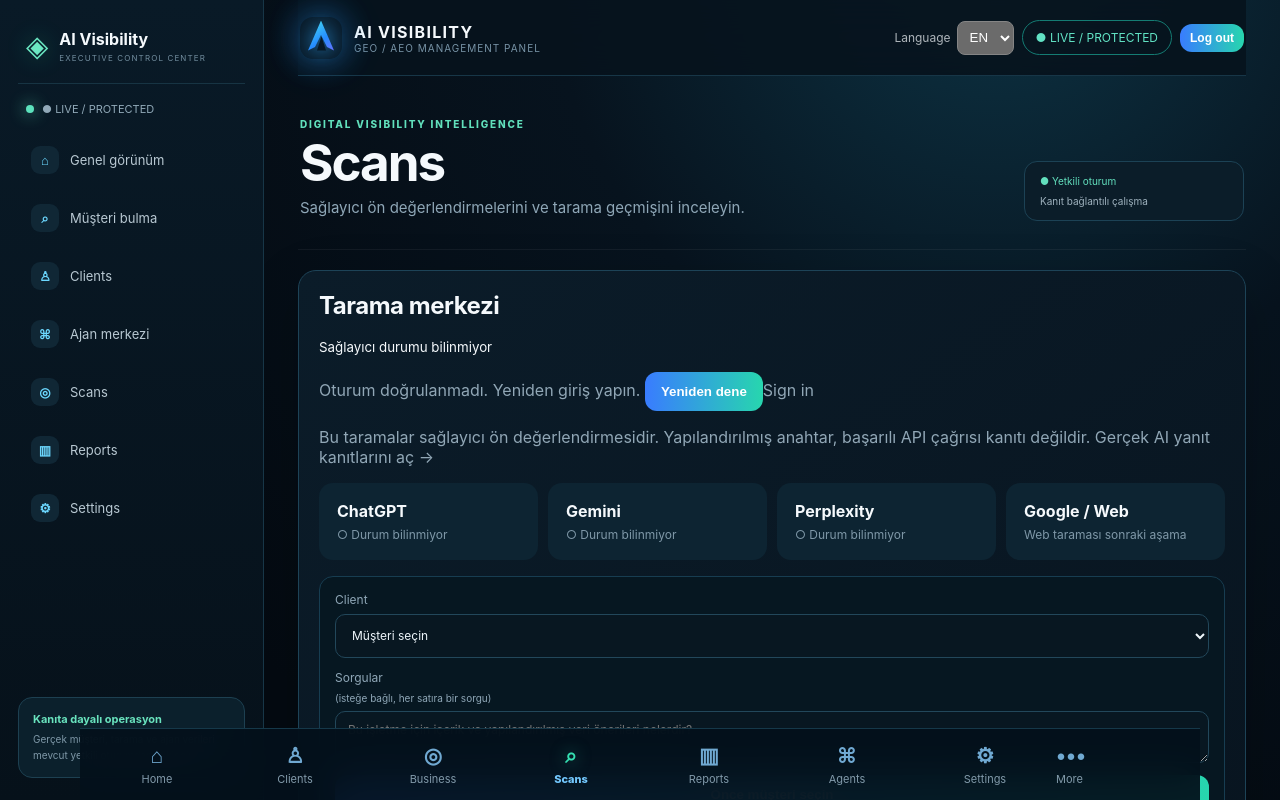
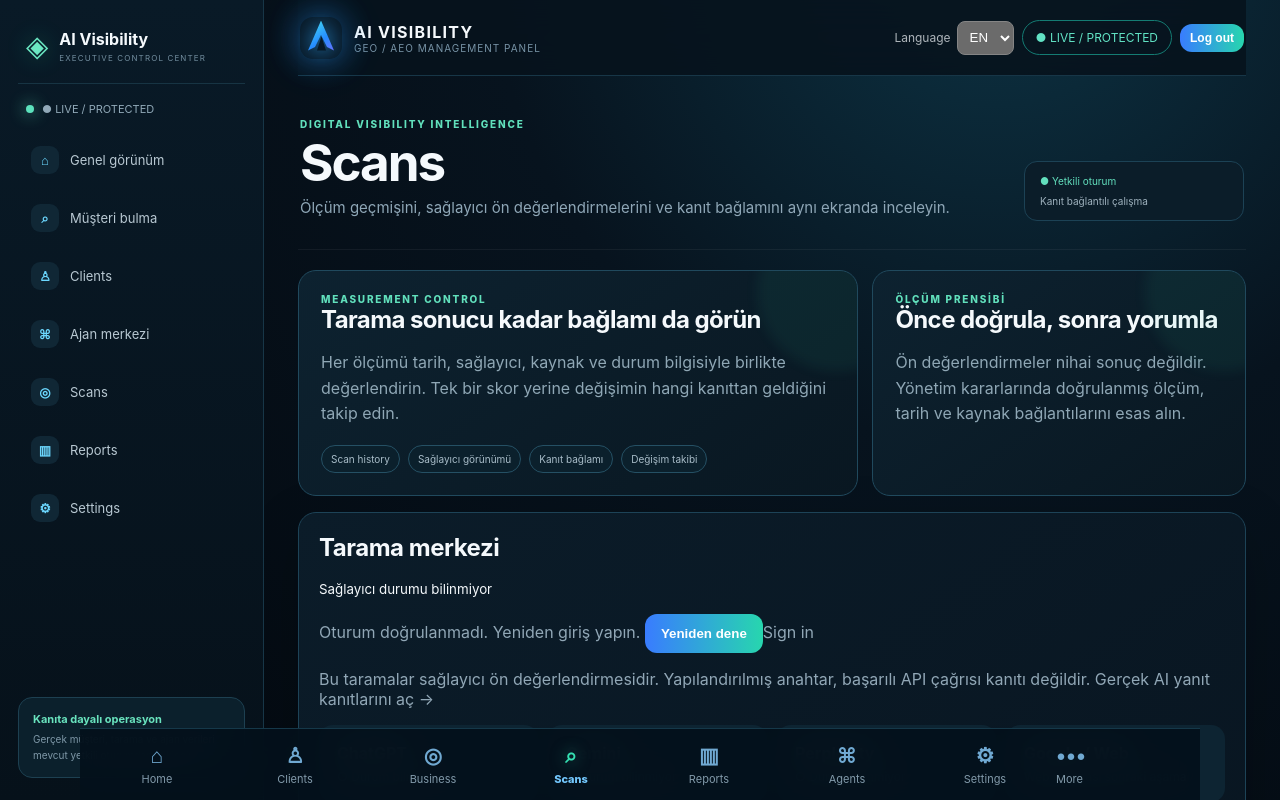
Before and after one commit to mehmetozan-5858/ai-visibility, a Next.js app: page /taramalar in a window 1280 px wide. Shown: the top 800 px of the page. Built offline with nearby package versions, Linux system fonts and the light colour scheme; no server answers.

Commit message:
design: upgrade scans workspace with enterprise framing

```diff
--- a/app/taramalar/page.js
+++ b/app/taramalar/page.js
@@ -1,3 +1,23 @@
 import {Shell} from "../../components/ui";
 import ScanManager from "../../components/ScanManager";
-export default function Page(){return <Shell title="Taramalar" subtitle="Sağlayıcı ön değerlendirmelerini ve tarama geçmişini inceleyin."><ScanManager/></Shell>}
+
+export default function Page(){
+  return <Shell title="Taramalar" subtitle="Ölçüm geçmişini, sağlayıcı ön değerlendirmelerini ve kanıt bağlamını aynı ekranda inceleyin.">
+    <div className="admin-workspace scans-workspace">
+      <section className="admin-workspace-intro">
+        <article>
+          <span className="admin-page-kicker">MEASUREMENT CONTROL</span>
+          <h2>Tarama sonucu kadar bağlamı da görün</h2>
+          <p>Her ölçümü tarih, sağlayıcı, kaynak ve durum bilgisiyle birlikte değerlendirin. Tek bir skor yerine değişimin hangi kanıttan geldiğini takip edin.</p>
+          <div className="admin-workspace-chips"><span>Tarama geçmişi</span><span>Sağlayıcı görünümü</span><span>Kanıt bağlamı</span><span>Değişim takibi</span></div>
+        </article>
+        <article>
+          <span className="admin-page-kicker">ÖLÇÜM PRENSİBİ</span>
+          <h2>Önce doğrula, sonra yorumla</h2>
+          <p>Ön değerlendirmeler nihai sonuç değildir. Yönetim kararlarında doğrulanmış ölçüm, tarih ve kaynak bağlantılarını esas alın.</p>
+        </article>
+      </section>
+      <ScanManager/>
+    </div>
+  </Shell>;
+}
```
